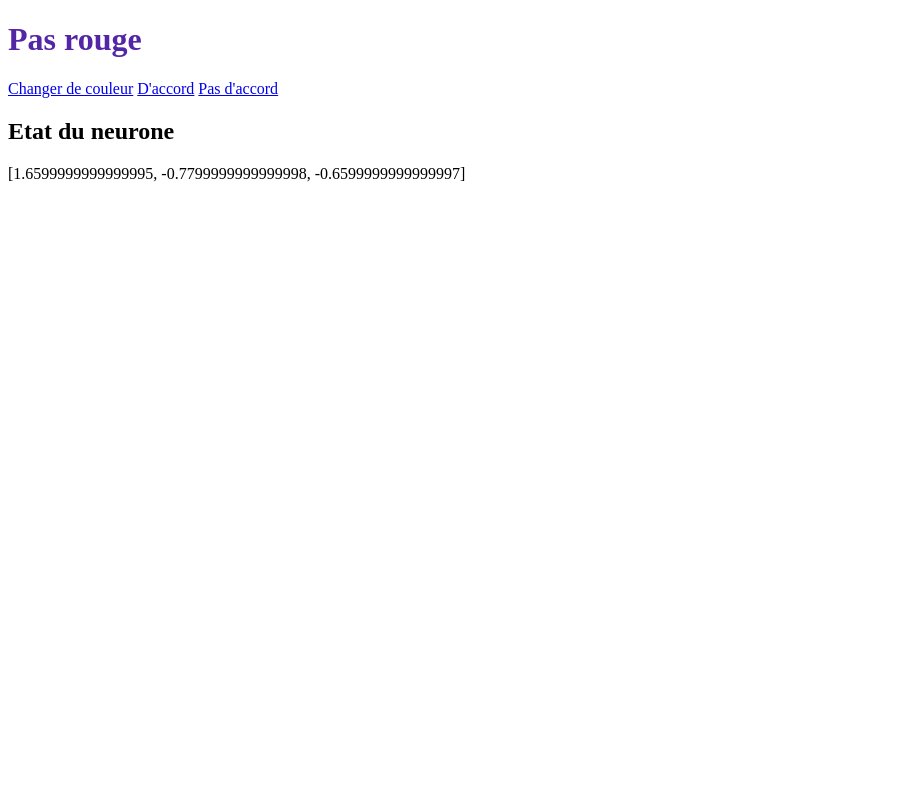
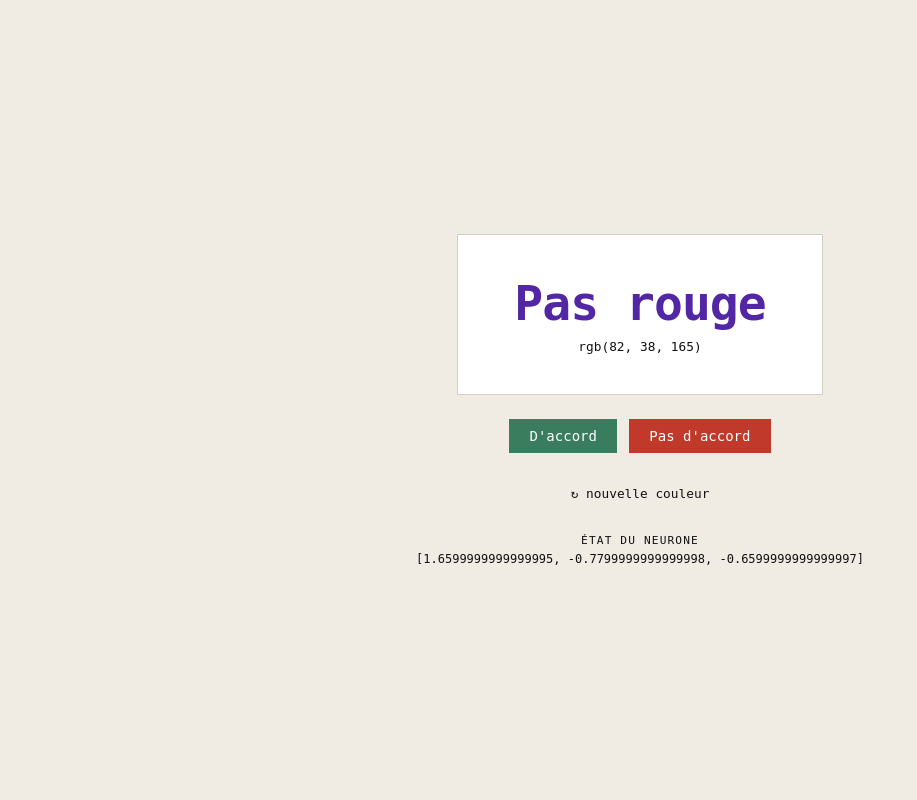
Before and after one commit to edouard-peyrouty/Detecteur-IA-couleur-rouge, a Flask app: page / in a window 1280 px wide. Shown: the whole page, without its empty margins (0-917 px from the left). Run offline with Flask 3, Linux system fonts and the light colour scheme.

Commit message:
refonte graphique de l'interface

```diff
--- /dev/null
+++ b/static/style.css
@@ -0,0 +1,92 @@
+* {
+    box-sizing: border-box;
+    margin: 0;
+    padding: 0;
+}
+
+body {
+    font-family: monospace;
+    min-height: 100vh;
+    display: flex;
+    flex-direction: column;
+    align-items: center;
+    justify-content: center;
+    gap: 1.5rem;
+    background: #f0ece3;
+    color: #111;
+    padding: 2rem;
+}
+
+.card {
+    border: 1px solid #d4cfc6;
+    padding: 2.5rem 3.5rem;
+    text-align: center;
+    background: white;
+}
+
+h1 {
+    font-size: 3rem;
+    font-weight: 900;
+    letter-spacing: -0.02em;
+    margin-bottom: 0.5rem;
+}
+
+.rgb {
+    font-size: 0.8rem;
+}
+
+.feedback {
+    display: flex;
+    gap: 0.75rem;
+}
+
+a {
+    font-family: monospace;
+    font-size: 0.875rem;
+    padding: 0.5rem 1.2rem;
+    border: 1px solid transparent;
+    text-decoration: none;
+    transition: filter 0.1s;
+}
+
+a:hover {
+    filter: brightness(0.92);
+}
+
+.agree {
+    background: #3a7d5e;
+    color: white;
+}
+
+.disagree {
+    background: #c0392b;
+    color: white;
+}
+
+.new-color {
+    font-size: 0.8rem;
+    color: #111;
+    background: transparent;
+    border-color: transparent;
+}
+
+.new-color:hover {
+    filter: none;
+    font-weight: bold;
+}
+
+section {
+    text-align: center;
+}
+
+section h2 {
+    font-size: 0.7rem;
+    text-transform: uppercase;
+    letter-spacing: 0.1em;
+    font-weight: 400;
+    margin-bottom: 0.3rem;
+}
+
+section p {
+    font-size: 0.75rem;
+}
--- a/templates/index.html
+++ b/templates/index.html
@@ -1,27 +1,36 @@
 <!DOCTYPE html>
-<html>
+<html lang="fr">
 <head>
     <meta charset="UTF-8">
+    <meta name="viewport" content="width=device-width, initial-scale=1.0">
+    <title>Neurone Rouge</title>
+    <link rel="stylesheet" href="/static/style.css">
     <style>
-            h1{
-                color: rgb({{couleur[0]}},{{couleur[1]}},{{couleur[2]}});
-            }
+        h1 { color: rgb({{couleur[0]}},{{couleur[1]}},{{couleur[2]}}); }
     </style>
 </head>
 <body>
+
+    <div class="card">
         {% if is_red %}
             <h1>Rouge</h1>
         {% else %}
             <h1>Pas rouge</h1>
         {% endif %}
+        <p class="rgb">rgb({{couleur[0]}}, {{couleur[1]}}, {{couleur[2]}})</p>
+    </div>
 
-        <a href="/">Changer de couleur</a>
-        <a href="/update/{{couleur}}/{{is_red}}">D'accord</a>
-        <a href="/update/{{couleur}}/{{not is_red}}">Pas d'accord</a>
+    <div class="feedback">
+        <a class="agree" href="/update/{{couleur}}/{{is_red}}">D'accord</a>
+        <a class="disagree" href="/update/{{couleur}}/{{not is_red}}">Pas d'accord</a>
+    </div>
+
+    <a class="new-color" href="/">↻ nouvelle couleur</a>
 
     <section>
-            <h2>Etat du neurone</h2>
+        <h2>État du neurone</h2>
         <p>{{neurone}}</p>
     </section>
+
 </body>
 </html>
```
Also changed, not shown: readme.md (renamed from ia/readme.md). Lines whose indentation alone changed are shown as unchanged.
